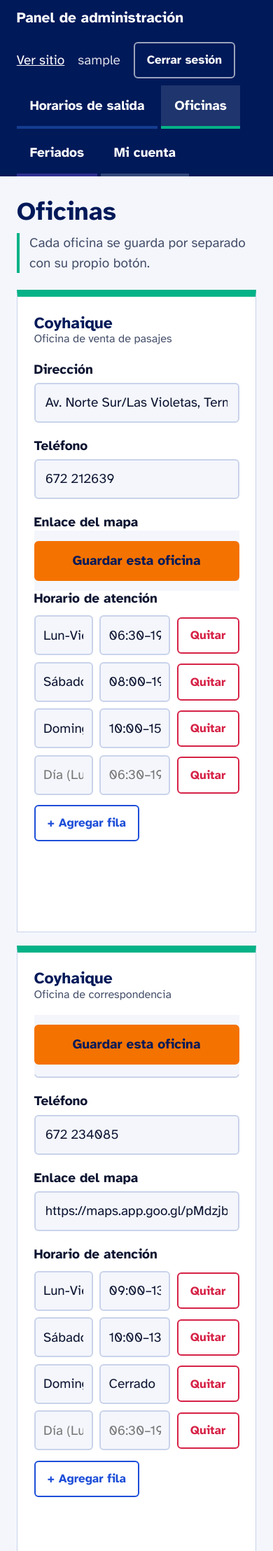
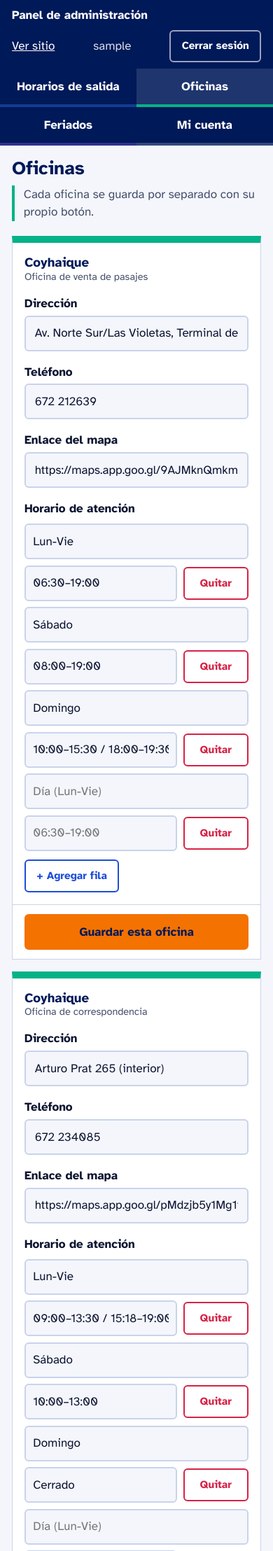
Before and after one commit to Roadixito23/suray-web, a Django app: page /edit/oficinas/ in a window 390 px wide. Shown: the top 2216 px of the page at 70% size. Run offline with Django 5.2, Linux system fonts and the light colour scheme; the visitor is signed in with stand-in values (Sample User, id 1); data comes from the database, SQL or seed files in the repository.

Commit message:
Agrega diseno responsive para telefono vertical en el panel /edit/
Secciones en cuadricula 2x2, pestanas repartidas, filas de horario de oficina
en dos lineas, botones a todo el ancho y listas apiladas bajo 600 px.

```diff
--- a/static/css/edit.css
+++ b/static/css/edit.css
@@ -187,3 +187,58 @@ details.card summary { cursor: pointer; font-weight: 700; }
 .hint { border-left: 4px solid var(--sec); padding-left: .75rem; }
 .error::before { content: "⚠ "; }
 .list__main strong { color: var(--sec); }
+
+/* Telefono en vertical: una columna, objetivos tactiles amplios y botones de ancho completo. */
+@media (max-width: 600px) {
+  html { font-size: 106.25%; }
+  h1 { font-size: 1.55rem; }
+  h2 { font-size: 1.1rem; }
+
+  .bar__inner { padding: .5rem 1rem; min-height: 0; gap: .5rem; }
+  .bar__title { font-size: 1rem; }
+  .bar__nav { width: 100%; justify-content: space-between; gap: .5rem; }
+  .bar__user { min-width: 0; overflow: hidden; text-overflow: ellipsis; white-space: nowrap; flex: 1; text-align: center; }
+
+  /* Secciones: cuadricula 2x2 en lugar de una fila que se parte de forma irregular */
+  .sections { display: grid; grid-template-columns: 1fr 1fr; gap: 0; padding: 0; }
+  .sections a { padding: .75rem .5rem; text-align: center; border-bottom-width: 4px; }
+
+  .wrap { padding: 1rem 1rem 2rem; }
+
+  /* Pestanas de tipo de dia: reparten el ancho, una al lado de otra */
+  .tabs { flex-wrap: nowrap; gap: .35rem; }
+  .tabs a { flex: 1 1 0; min-width: 0; justify-content: center; text-align: center; padding: .25rem .4rem; font-size: .9rem; line-height: 1.2; }
+
+  .city, .card, .office { padding: 1rem; }
+  .row { grid-template-columns: 1fr auto; }
+  .row .btn--small, .hour-row .btn--small { min-width: 5.5rem; }
+
+  /* Filas de horario de oficina: dia arriba, horario y "Quitar" debajo */
+  .hour-row { grid-template-columns: 1fr auto; }
+  .hour-row input[name$="-dia"] { grid-column: 1 / -1; }
+
+  .check { align-items: flex-start; }
+  .check input { flex: none; margin-top: .1rem; }
+
+  /* Guardar siempre a la vista, a todo el ancho, sin tapar el borde inferior del telefono */
+  .actions { margin: 0 -1rem; padding: .75rem 1rem calc(.75rem + env(safe-area-inset-bottom)); border-top: 1px solid var(--border-color); }
+  .actions .btn, .card .btn--brand, .inline-form .btn { width: 100%; }
+  .office .actions { position: static; margin: 0 -1rem -1rem; background: transparent; }
+
+  /* Listas (feriados): texto arriba y accion a todo el ancho debajo */
+  .list__item { flex-direction: column; align-items: stretch; gap: .5rem; }
+  .list__main { overflow-wrap: anywhere; }
+  .list__item form .btn { width: 100%; }
+  .tag { display: inline-block; margin: .25rem 0 0; }
+
+  .messages__item { overflow-wrap: anywhere; }
+  .card--narrow { max-width: none; }
+  .login { margin: 1rem 0; padding: 1.25rem 1rem; }
+}
+
+/* Telefonos muy angostos (<= 360 px) */
+@media (max-width: 360px) {
+  .sections a { font-size: .9rem; padding-inline: .25rem; }
+  .tabs a { font-size: .8rem; }
+  .row input[type="text"] { font-size: 1.15rem; }
+}
--- a/suray_web/settings.py
+++ b/suray_web/settings.py
@@ -30,7 +30,7 @@ ALLOWED_HOSTS = config('ALLOWED_HOSTS', default='127.0.0.1,localhost', cast=Csv(
 
 # Version mostrada en el footer: fecha (DD.MM.AA) + correlativo de actualizacion (01-99).
 # Actualizar manualmente aqui cada vez que se publique un cambio en el sitio.
-SITE_VERSION = '24.10.26-03'
+SITE_VERSION = '24.10.26-04'
 
 
 # Application definition
```
